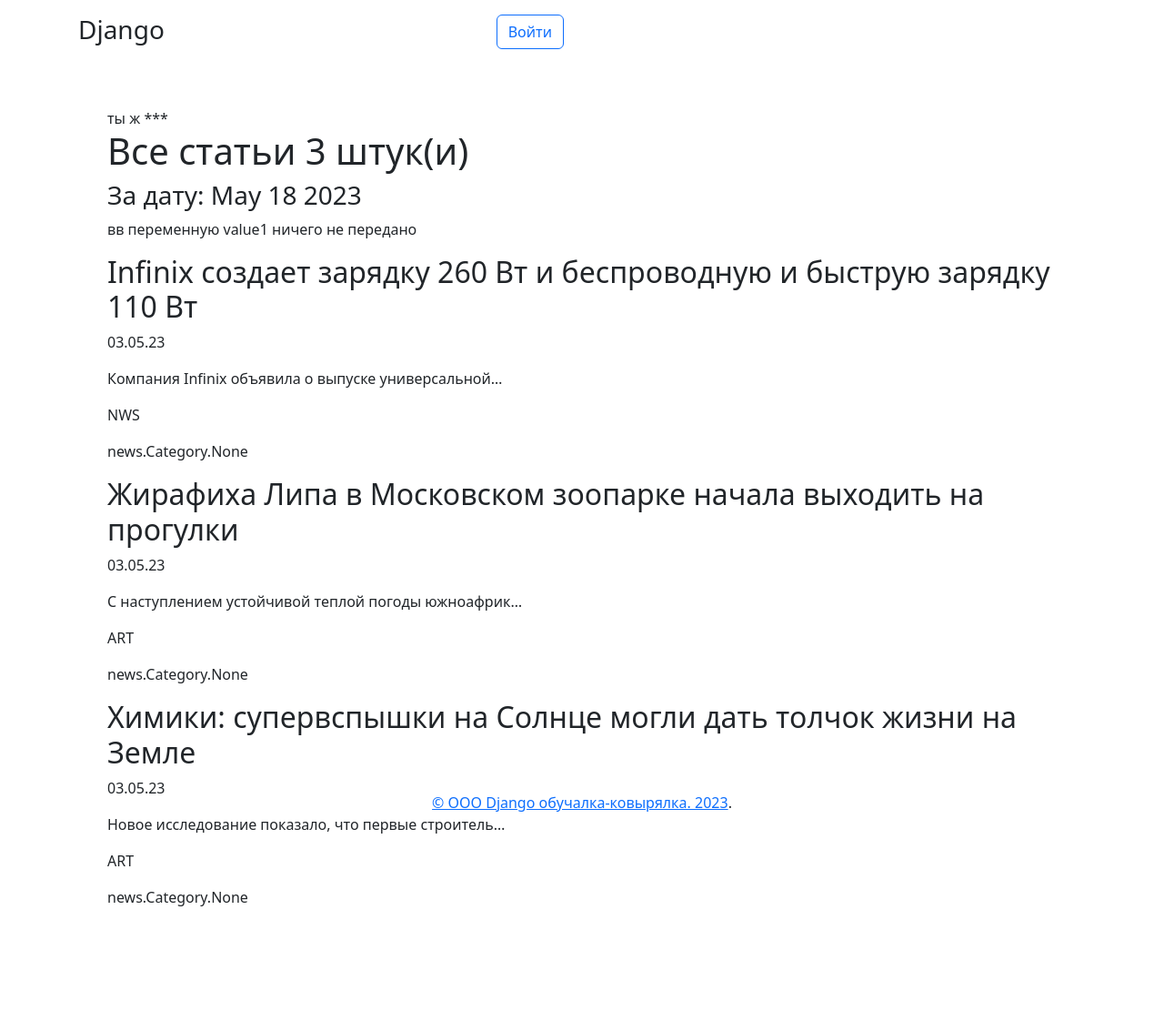
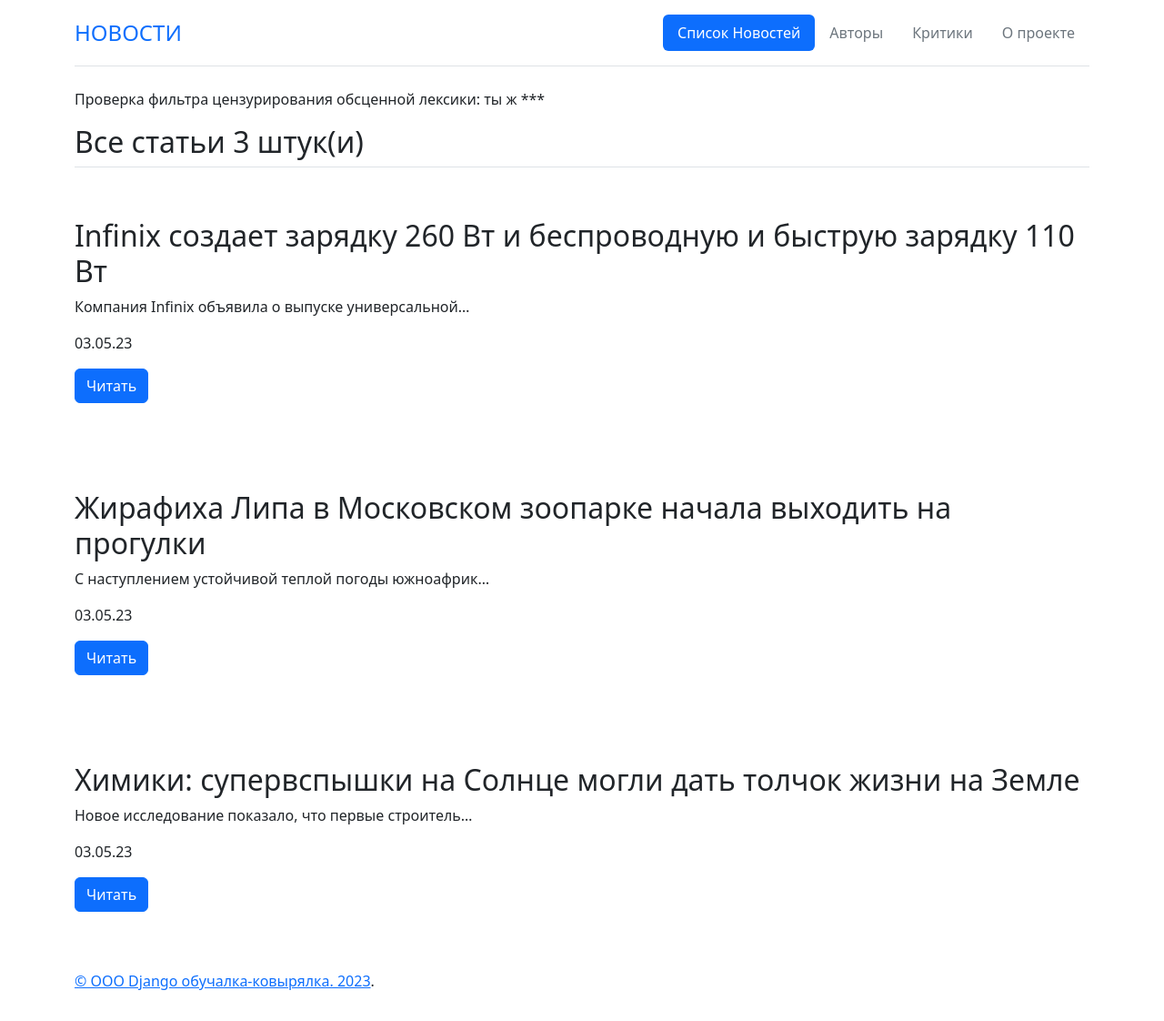
Before and after one commit to olechnaya/NewsPaper, a Django app: page /posts/ in a window 1280 px wide. Shown: the whole page at 91% size. Before the commit the page ends 996 px from the top, so only its background shows below. Run offline with Django 4.2, Linux system fonts and the light colour scheme; data comes from the database, SQL or seed files in the repository.

Commit message:
- some bootstrap styles - removing hardcoded URLs in templates

```diff
--- a/news/urls.py
+++ b/news/urls.py
@@ -4,6 +4,6 @@ from .views import PostsList,PostDetail # импортируем наше пре
 
 urlpatterns = [
     # path — означает путь. В данном случае путь ко всем товарам у нас останется пустым, позже станет ясно почему
-    path('', PostsList.as_view()), # т.к. сам по себе это класс, то нам надо представить этот класс в виде view. Для этого вызываем метод as_view
-    path('<int:pk>', PostDetail.as_view()),  # pk — это первичный ключ товара, который будет выводиться у нас в шаблон
+    path('', PostsList.as_view(), name="posts"), # т.к. сам по себе это класс, то нам надо представить этот класс в виде view. Для этого вызываем метод as_view
+    path('<int:pk>', PostDetail.as_view(), name="detail"),  # pk — это первичный ключ товара, который будет выводиться у нас в шаблон
 ]
--- a/templates/defaultLayout.html
+++ b/templates/defaultLayout.html
@@ -15,65 +15,34 @@
     <script src="https://cdn.jsdelivr.net/npm/bootstrap@5.2.3/dist/js/bootstrap.min.js" integrity="sha384-cuYeSxntonz0PPNlHhBs68uyIAVpIIOZZ5JqeqvYYIcEL727kskC66kF92t6Xl2V" crossorigin="anonymous"></script>
 </head>
 <body class="d-flex flex-column h-100">
+  <main class="flex-shrink-0">
 
-    <div class="container d-flex w-100 p-3 mx-auto flex-column">
-      <header class="row">
-        <div class="col-md-3 mb-2 mb-md-0">
-          <h3 class="float-md-start mb-0">Django</h3>
-        </div>
+  <div class="container">
+    <header class="d-flex flex-wrap justify-content-center py-3 mb-4 border-bottom">
+      <a href="#" class="d-flex align-items-center mb-3 mb-md-0 me-md-auto link-body-emphasis text-decoration-none">
+        <span class="fs-4">НОВОСТИ</span>
+      </a>
 
+      <ul class="nav nav-pills">
+        <li class="nav-item"><a href="{% url 'posts' %}" class="nav-link active" aria-current="page">Список Новостей</a></li>
+        <li class="nav-item"><a href="#" class="nav-link disabled">Авторы</a></li>
+        <li class="nav-item"><a href="#" class="nav-link disabled">Критики</a></li>
+        <li class="nav-item"><a href="#" class="nav-link disabled">О проекте</a></li>
+      </ul>
+    </header>
+  </div>
 
-        <div class="col-md-3 text-end">
-          <button type="button" class="btn btn-outline-primary me-2"  data-bs-toggle="modal" data-bs-target="#exampleModal">Войти</button>
-
-
-          <!-- Modal -->
-          <div class="modal fade" id="exampleModal" tabindex="-1" aria-labelledby="exampleModalLabel" aria-hidden="true">
-            <div class="modal-dialog">
-              <div class="modal-content">
-                <div class="modal-header">
-                  <h1 class="modal-title fs-5" id="exampleModalLabel">Форма входа</h1>
-                  <button type="button" class="btn-close" data-bs-dismiss="modal" aria-label="Close"></button>
-                </div>
-                <div class="modal-body">
-
-                    <form class="form-signin w-100 m-auto">
-                      <div class="form-floating">
-                        <input type="text" class="form-control" id="floatingInput" placeholder="user">
-                        <label for="floatingInput">Логин</label>
-                      </div>
-                      <div class="form-floating">
-                        <input type="password" class="form-control" id="floatingPassword" placeholder="useruser">
-                        <label for="floatingPassword">Пароль</label>
-                      </div>
-                    </form>
-                </div>
-                <div class="modal-footer">
-                  <button type="button" class="btn btn-secondary" data-bs-dismiss="modal">Отмена</button>
-                  <button type="button" class="btn btn-primary">Войти</button>
-                </div>
-              </div>
-            </div>
-          </div>
-        </div>
-      </header>
-    </div>
-
-
-    <main class="container h-100 p-5">
+    <div class="container">
       {% block abracadabra %}
 
       {% endblock abracadabra %}
+    </div>
     </main>
 
-    <footer class="mt-auto text-center">
-      <p><a href="https://getbootstrap.com/">© ООО Django обучалка-ковырялка. 2023</a>.</p>
+    <footer class="footer mt-auto py-3 ">
+      <div class="container">
+        <p><a href="https://getbootstrap.com/">© ООО Django обучалка-ковырялка. 2023</a>.</p>
+      </div>
     </footer>
-  </div>
-
-
-
-
-
   </body>
 </html>
--- a/templates/posts.html
+++ b/templates/posts.html
@@ -7,26 +7,30 @@
 
 {% block abracadabra %}
 
+            <p>Проверка фильтра цензурирования обсценной лексики:
                 {% with string='ты ж бля' %}
                     {{ string|censor }}
                 {% endwith %}
-
-    <h1>Все статьи <span>{{ posts | length }} штук(и)</span></h1>
-    <h3> За дату: {{ time_now|date:'M d Y' }}</h3>
-    <p> {{ value1 | default_if_none:"вв переменную value1 ничего не передано" }}</p>
+            </p>
         {% if posts %}
-        <!-- {{ posts }} -->
+            <h2 class="pb-2 border-bottom">Все статьи <span>{{ posts | length }} штук(и)</span></h2>
+            <!-- <h3> За дату: {{ time_now|date:'M d Y' }}</h3> -->
             {% for post in posts %}
-            <h2>{{ post.title }}</h2>
+            <div class="row g-4 py-5 row-cols-1">
+                <div class="col d-flex align-items-start">
+                    <div>
+                        <h3 class="fs-2">{{ post.title }}</h3>
+                        <p>{{ post.preview | truncatechars:50 }}</p>
                         <p>{{ post.dateCreation | date:'d.m.y' }}</p>
-            <p>{{ post.preview | truncatechars:50 }}</p>
-            <p>{{ post.postType }}</p>
-            <p>{{ post.category }}</p>
-
+                        <a href="{% url 'detail' post.id %}" class="btn btn-primary">
+                            Читать
+                        </a>
+                    </div>
+                </div>
+            </div>
             {% endfor%}
-
         {% else %}
-        <h2>Статей пока нет</h2>
+            <h2 class="pb-2 border-bottom">Статей пока нет</h2>
          {% endif %}
 
 {% endblock abracadabra %}
```
Lines whose indentation alone changed are shown as unchanged.
